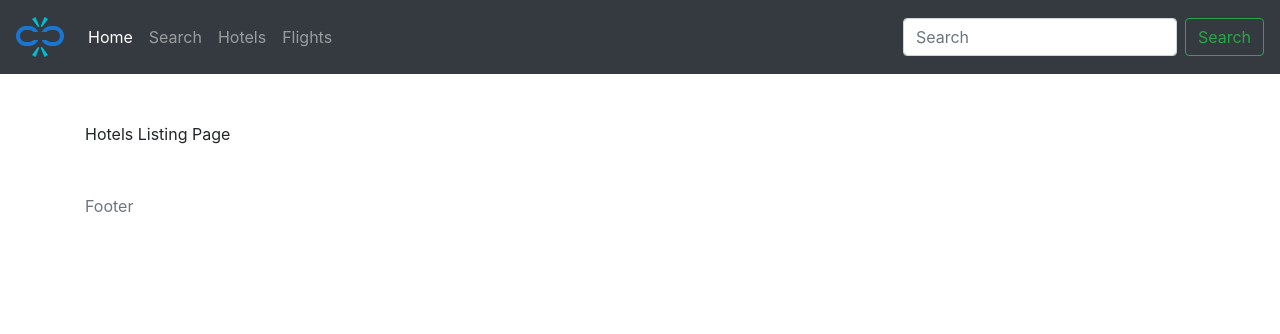
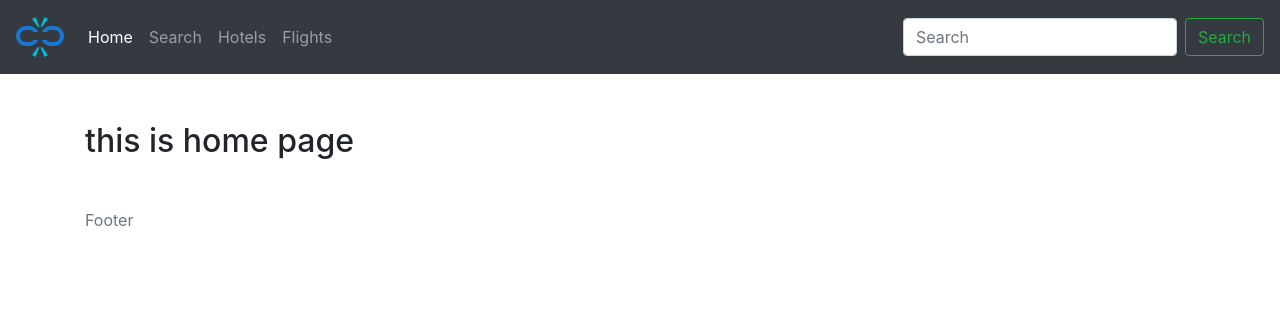
Before and after one commit to codeqasim/mvc, a PHP site: page /testphpvc/ in a window 1280 px wide. Shown: the top 334 px of the page. Run offline with PHP 8.4, Linux system fonts and the light colour scheme; data that the repository does not hold is empty.

Commit message:
create home view

```diff
--- /dev/null
+++ b/app/views/home.php
@@ -0,0 +1,9 @@
+<!DOCTYPE html>
+<html>
+<head>
+	<title>home</title>
+</head>
+<body>
+	<h2>this is home page</h2>
+</body>
+</html>
--- a/index.php
+++ b/index.php
@@ -11,7 +11,7 @@
     function home()
     {
     $title='Homepage';
-    echo "Hotels Listing Page";
+    include "app/views/home.php";
 
     }
 
```
